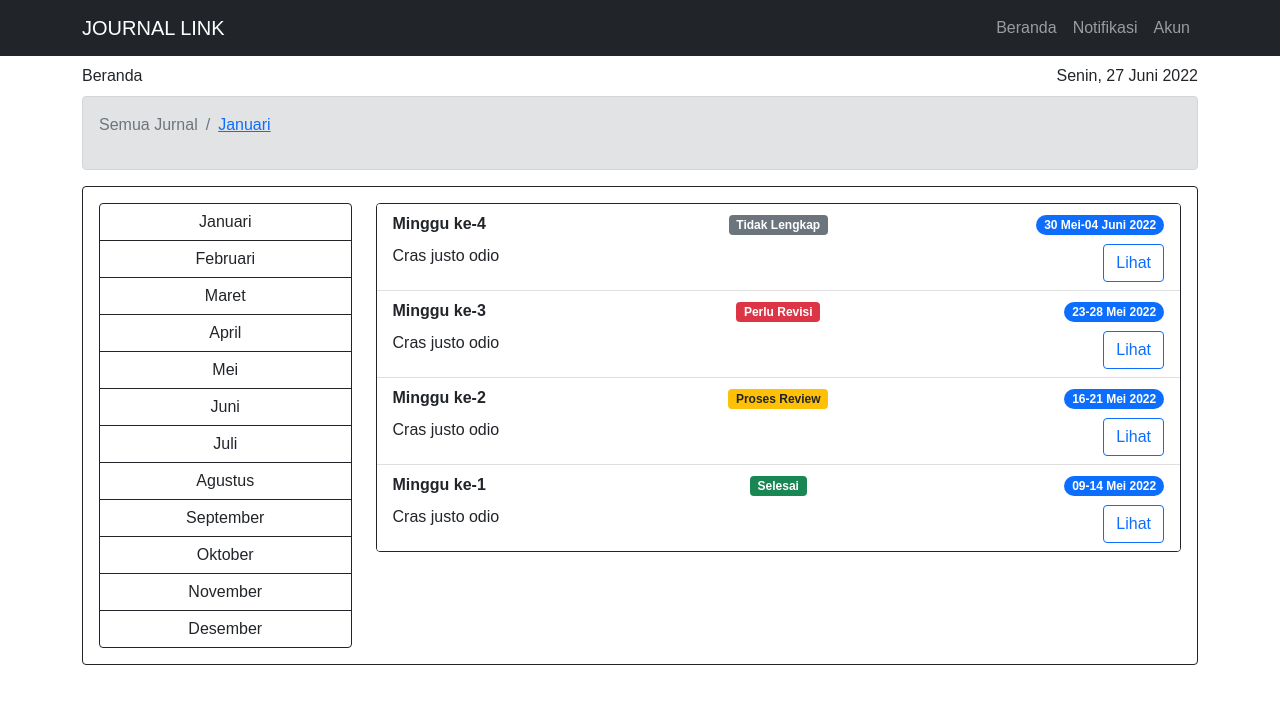
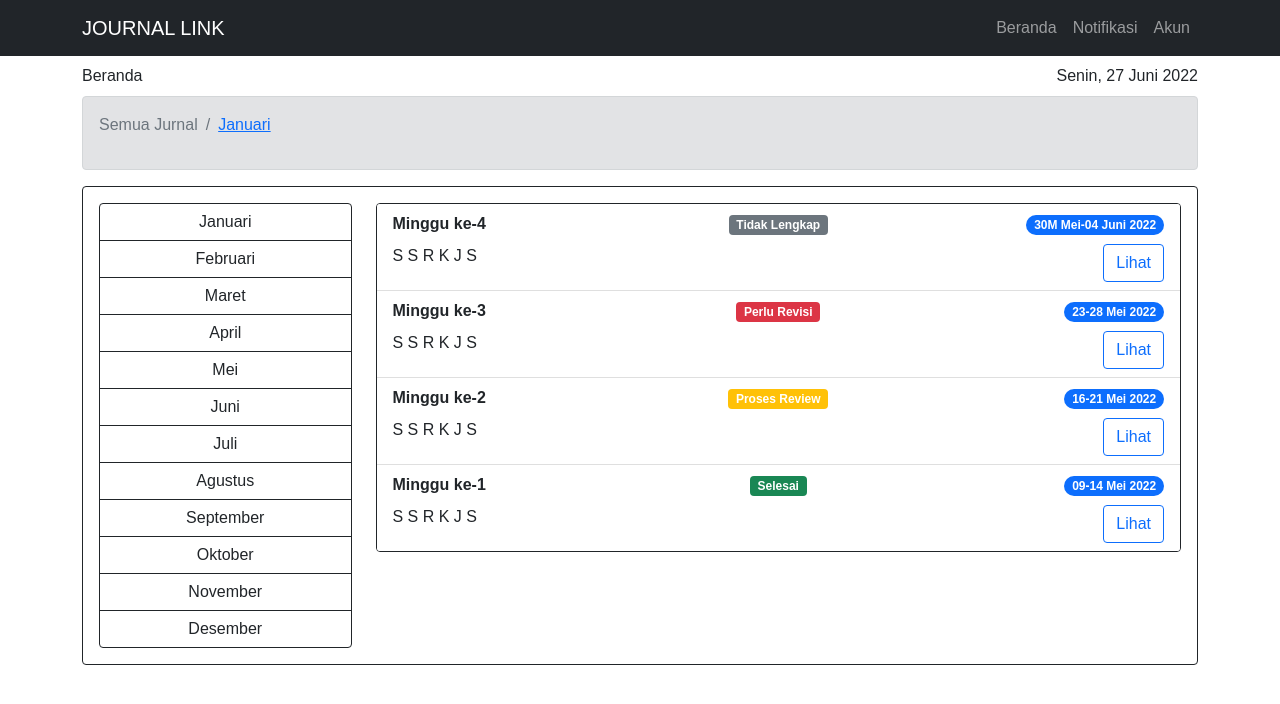
Before and after one commit to rg-km/final-project-engineering-75, a React (Create React App) app in the folder client-side/: page / in a window 1280 px wide. Shown: the top 704 px of the page. Built offline with nearby package versions, Linux system fonts and the light colour scheme.

Commit message:
update detailMingguan

```diff
--- a/client-side/src/components/beranda/detailMingguan.js
+++ b/client-side/src/components/beranda/detailMingguan.js
@@ -1,7 +1,6 @@
 import React from 'react'
 import InputJurnal from './inputJurnal';
 import { Badge, ListGroup, Card, Button, Row, Col } from 'react-bootstrap';
-import { BrowserRouter as Router, Routes, Route } from "react-router-dom";
 
 const DetailMingguan = () => {
   const [modalShow, setModalShow] = React.useState(false);
--- a/client-side/src/components/beranda/filterBulan.js
+++ b/client-side/src/components/beranda/filterBulan.js
@@ -2,21 +2,14 @@ import React from 'react'
 import { Button, ButtonGroup } from 'react-bootstrap';
 
 const FilterBulan = () => {
+  const data = ["Januari", "Februari", "Maret", "April", "Mei", "Juni", "Juli", "Agustus", "September", "Oktober", "November", "Desember"]
+
   return (
     <div className="d-grid">
       <ButtonGroup vertical>
-        <Button variant="outline-dark">Januari</Button>
-        <Button variant="outline-dark">Februari</Button>
-        <Button variant="outline-dark">Maret</Button>
-        <Button variant="outline-dark">April</Button>
-        <Button variant="outline-dark">Mei</Button>
-        <Button variant="outline-dark">Juni</Button>
-        <Button variant="outline-dark">Juli</Button>
-        <Button variant="outline-dark">Agustus</Button>
-        <Button variant="outline-dark">September</Button>
-        <Button variant="outline-dark">Oktober</Button>
-        <Button variant="outline-dark">November</Button>
-        <Button variant="outline-dark">Desember</Button>
+        {data.map((bulan) => (
+          <Button variant="outline-dark">{bulan}</Button>
+        ))}
       </ButtonGroup>
     </div>
   )
--- a/client-side/src/components/beranda/rekapMingguan.js
+++ b/client-side/src/components/beranda/rekapMingguan.js
@@ -1,119 +1,46 @@
 import React from 'react'
 import { Badge, ListGroup, Card, Button, Row, Col, Stack } from 'react-bootstrap';
 
-const RekapMingguan = () => {
+const RekapMingguan = (props) => {
+  const data = [
+    {status: "Tidak Lengkap", tanggal: "30M Mei-04 Juni 2022", minggu: "Minggu ke-4", variant: "secondary"},
+    {status: "Perlu Revisi", tanggal: "23-28 Mei 2022", minggu: "Minggu ke-3", variant: "danger"},
+    {status: "Proses Review", tanggal: "16-21 Mei 2022", minggu: "Minggu ke-2", variant: "warning"},
+    {status: "Selesai", tanggal: "09-14 Mei 2022", minggu: "Minggu ke-1", variant: "success"}
+  ]
+
   return (
     <Card border="dark">
       <ListGroup variant="flush">
+        {data.map((item) => (
           <ListGroup.Item className="justify-content-between align-items-start">
             <Stack gap={2}>
               <Row>
                 <Col className="text-start">
-                <div className="fw-bold">Minggu ke-4</div>
+                  <div className="fw-bold">{item.minggu}</div>
                 </Col>
                 <Col className="text-center">
-                <Badge bg="secondary">Tidak Lengkap</Badge>
+                  <Badge bg={item.variant}>{item.status}</Badge>
                 </Col>
                 <Col className="text-end">
                   <Badge bg="primary" pill>
-                  30 Mei-04 Juni 2022
+                    {item.tanggal}
                   </Badge>
                 </Col>
               </Row>
               <Row>
-              <Col className="text-start">Cras justo odio</Col>
+                <Col className="text-start">S S R K J S</Col>
                 <Col className="text-end">
-                <Button variant="outline-primary" href="/detailMingguan">
-                  Lihat
-                </Button>
-              </Col>
-            </Row>
-          </Stack>
-
-        </ListGroup.Item>
-
-        <ListGroup.Item className="justify-content-between align-items-start">
-          <Stack gap={2}>
-            <Row>
-              <Col className="text-start">
-                <div className="fw-bold">Minggu ke-3</div>
-              </Col>
-              <Col className="text-center">
-                <Badge bg="danger">Perlu Revisi</Badge>
-              </Col>
-              <Col className="text-end">
-                <Badge bg="primary" pill>
-                  23-28 Mei 2022
-                </Badge>
-              </Col>
-            </Row>
-            <Row>
-              <Col className="text-start">Cras justo odio</Col>
-              <Col className="text-end">
-                <Button variant="outline-primary">
-                  Lihat
-                </Button>
-              </Col>
-            </Row>
-          </Stack>
-
-        </ListGroup.Item>
-
-        <ListGroup.Item className="justify-content-between align-items-start">
-          <Stack gap={2}>
-            <Row>
-              <Col className="text-start">
-                <div className="fw-bold">Minggu ke-2</div>
-              </Col>
-              <Col className="text-center">
-                <Badge bg="warning" text="dark">Proses Review</Badge>
-              </Col>
-              <Col className="text-end">
-                <Badge bg="primary" pill>
-                  16-21 Mei 2022
-                </Badge>
-              </Col>
-            </Row>
-            <Row>
-              <Col className="text-start">Cras justo odio</Col>
-              <Col className="text-end">
-                <Button variant="outline-primary">
-                  Lihat
-                </Button>
-              </Col>
-            </Row>
-          </Stack>
-
-        </ListGroup.Item>
-
-        <ListGroup.Item className="justify-content-between align-items-end">
-          <Stack gap={2}>
-            <Row>
-              <Col className="text-start">
-                <div className="fw-bold">Minggu ke-1</div>
-              </Col>
-              <Col className="text-center">
-                <Badge bg="success">Selesai</Badge>
-              </Col>
-              <Col className="text-end">
-                <Badge bg="primary" pill>
-                  09-14 Mei 2022
-                </Badge>
-              </Col>
-            </Row>
-            <Row>
-              <Col className="text-start">Cras justo odio</Col>
-              <Col className="text-end">
-                <Button variant="outline-primary">
+                  <Button variant="outline-primary" onClick={props.detail}>
                     Lihat
                   </Button>
                 </Col>
               </Row>
             </Stack>
           </ListGroup.Item>
+        ))}
       </ListGroup>
     </Card>
-
   )
 }
 
--- a/client-side/src/pages/index.js
+++ b/client-side/src/pages/index.js
@@ -4,10 +4,10 @@ import FilterBulan from '../components/beranda/filterBulan'
 import RekapMingguan from '../components/beranda/rekapMingguan'
 import Alamat from '../components/beranda/alamat'
 import DetailMingguan from '../components/beranda/detailMingguan'
-import { BrowserRouter as Router, Routes, Route } from "react-router-dom";
 import { Container, Row, Col, Card, Stack, Alert } from 'react-bootstrap'
 
 const Beranda = () => {
+  const [detailShow, setDetailShow] = React.useState(false);
 
   return (
     <Container>
@@ -24,8 +24,10 @@ const Beranda = () => {
         <Card.Body>
           <Row>
             <Col sm={3}><FilterBulan /></Col>
-            <Col sm={9}><RekapMingguan /></Col>
-
+            <Col>
+              {detailShow === false && (<RekapMingguan detail={() => setDetailShow(true)} />)}
+              {detailShow === true && (<DetailMingguan />)}
+            </Col>
           </Row>
         </Card.Body>
       </Card>
```
Lines whose indentation alone changed are shown as unchanged.
